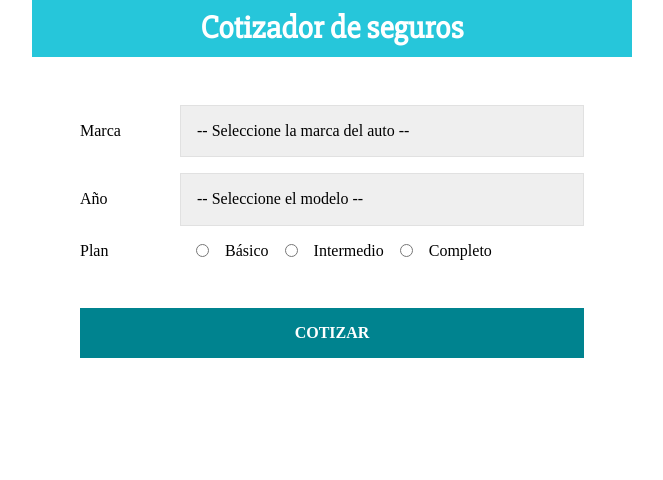
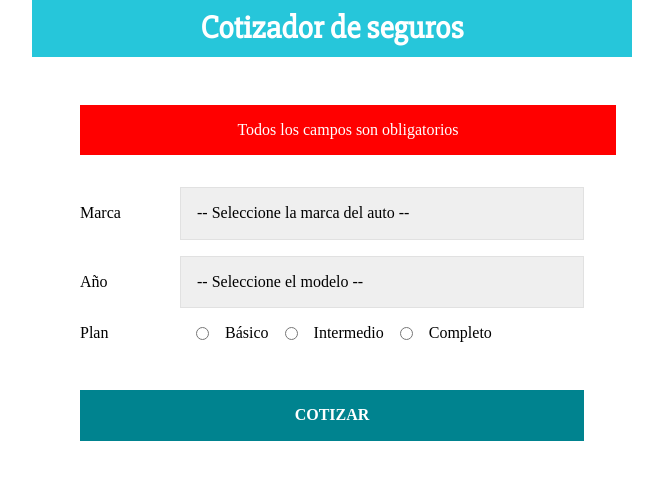
Before and after one commit to Lexxus-Cris/Proyecto-Cotizador-seguro-automovil, a React (Create React App) app: page / in a window 1280 px wide. Both pictures are taken after a click on the button "COTIZAR". Shown: the top 480 px of the page, without its empty margins (308-971 px from the left). Built offline with nearby package versions, Linux system fonts and the light colour scheme; the HTML template or start-up script is replaced by a standard one.

Commit message:
Validando el formulario

```diff
--- a/src/components/Form/Form.jsx
+++ b/src/components/Form/Form.jsx
@@ -1,18 +1,21 @@
 import React, { useState } from 'react';
 
-import { Campo, Label, Select, InputRadio, Boton } from './styles';
+import { Campo, Label, Select, InputRadio, Boton, Error } from './styles';
 
 const Form = () => {
 
+   // Estado
    const [ datos, setDatos ] = useState({
       marca : '',
       modelo : '',
       plan : ''
    });
+   // Estado de error
+   const [error, setError] = useState(false)
 
    // extraer valores
 
-   const { marca, year, plan } = datos;
+   const { marca, modelo, plan } = datos;
 
    // leer datos del formulario y los guardamos en el state
    const guardarDatos = e => {
@@ -22,8 +25,43 @@ const Form = () => {
       })
    }
 
+   // Cuando el usuario presiona el boton enviar
+   const handleSubmit = e => {
+      e.preventDefault()
+      if (marca.trim() === '' || modelo.trim() === '' || plan.trim() === '' ) {
+         setError(true);
+         return
+      }
+
+      setError(false);
+
+      // obtener la diferencia de anios
+
+      // por cada anio hay que restar el 3% del valor
+
+      // mercedesbenz 50%
+
+      // mini 30%
+
+      // chevrolet 15%
+
+      // hyundai 5%
+
+      // Basico aumenta 20%
+
+      // Intermedio  aumenta 35%
+
+      // Completo aumenta 50%
+
+      // total
+
+   }
+
    return (
-      <form>
+      <form
+         onSubmit={handleSubmit}
+      >
+         {error ? <Error>Todos los campos son obligatorios</Error> : null}
          <Campo>
             <Label htmlFor="">Marca</Label>
             <Select
@@ -42,7 +80,7 @@ const Form = () => {
             <Label htmlFor="">Año</Label>
             <Select
                name="modelo"
-               value={year}
+               value={modelo}
                onChange={guardarDatos}
             >
                <option value="">-- Seleccione el modelo --</option>
@@ -82,7 +120,7 @@ const Form = () => {
                onChange={guardarDatos}
             />Completo
          </Campo>
-         <Boton type="button">Cotizar</Boton>
+         <Boton type="submit">Cotizar</Boton>
       </form>
    )
 }
--- a/src/components/Form/styles.js
+++ b/src/components/Form/styles.js
@@ -40,3 +40,12 @@ export const Boton = styled.button`
       cursor: pointer;
    }
 `;
+
+export const Error = styled.div`
+   background-color: red;
+   color: white;
+   padding: 1rem;
+   width: 100%;
+   text-align: center;
+   margin-bottom: 2rem;
+`
```
